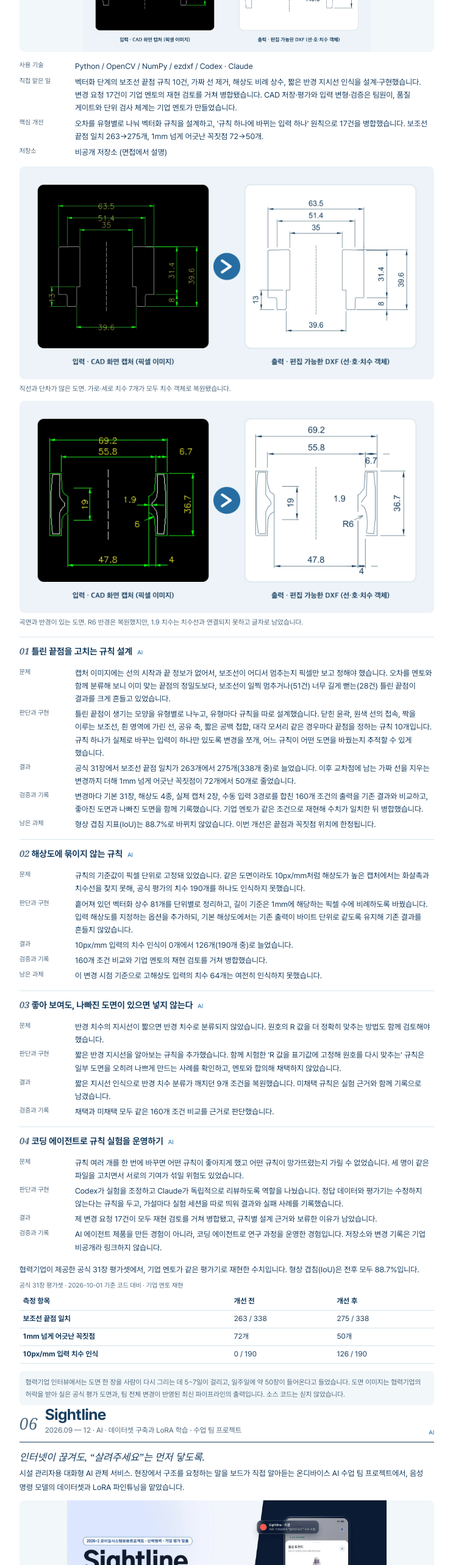
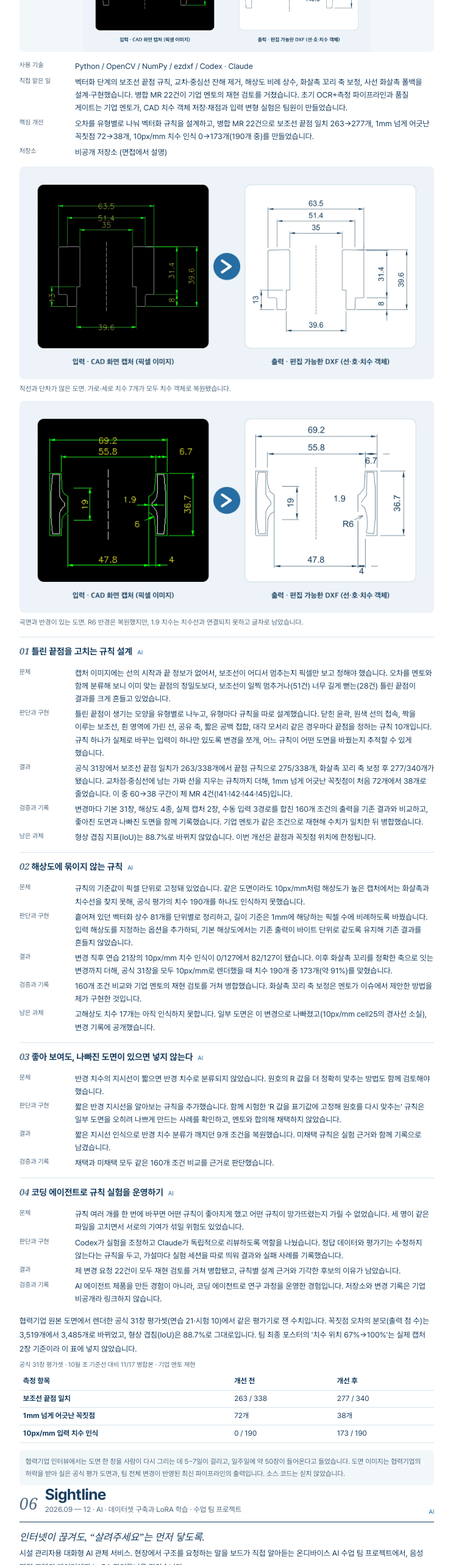
Before and after one commit to wantkdd/portfolio, a Next.js app: page /print in a window 1280 px wide. Shown: the part 8659-11225 px from the top of the page at 61% size, without its empty margins (268-1011 px from the left). Built offline with nearby package versions, Linux system fonts and the light colour scheme.

Commit message:
Update 2D Image To CAD to the final merged results: 22 MRs, ext 277/340, >1mm vertices 38, 10px/mm 173/190

```diff
--- a/src/data/portfolio.ts
+++ b/src/data/portfolio.ts
@@ -489,9 +489,9 @@ export const projects: Project[] = [
       "협력기업 평가 도면의 CAD 화면 캡처 입력과, 파이프라인이 만든 편집 가능한 DXF 출력 비교. 치수 67.8·57.6·51.6·35.1·R6.5가 치수 객체로 복원됨",
     accent: "#eef3f7",
     highlight:
-      "오차를 유형별로 나눠 벡터화 규칙을 설계하고, '규칙 하나에 바뀌는 입력 하나' 원칙으로 17건을 병합했습니다. 보조선 끝점 일치 263→275개, 1mm 넘게 어긋난 꼭짓점 72→50개.",
+      "오차를 유형별로 나눠 벡터화 규칙을 설계하고, 병합 MR 22건으로 보조선 끝점 일치 263→277개, 1mm 넘게 어긋난 꼭짓점 72→38개, 10px/mm 치수 인식 0→173개(190개 중)를 만들었습니다.",
     scope:
-      "벡터화 단계의 보조선 끝점 규칙 10건, 가짜 선 제거, 해상도 비례 상수, 짧은 반경 지시선 인식을 설계·구현했습니다. 변경 요청 17건이 기업 멘토의 재현 검토를 거쳐 병합됐습니다. CAD 저장·평가와 입력 변형·검증은 팀원이, 품질 게이트와 단위 검사 체계는 기업 멘토가 만들었습니다.",
+      "벡터화 단계의 보조선 끝점 규칙, 교차·중심선 잔해 제거, 해상도 비례 상수, 화살촉 꼬리 축 보정, 사선 화살촉 폴백을 설계·구현했습니다. 병합 MR 22건이 기업 멘토의 재현 검토를 거쳤습니다. 초기 OCR+측정 파이프라인과 품질 게이트는 기업 멘토가, CAD 치수 객체 저장·채점과 입력 변형 실험은 팀원이 만들었습니다.",
     repository: { visibility: "private" },
     figures: [
       {
@@ -516,7 +516,7 @@ export const projects: Project[] = [
         solution:
           "틀린 끝점이 생기는 모양을 유형별로 나누고, 유형마다 규칙을 따로 설계했습니다. 닫힌 윤곽, 원색 선의 접속, 짝을 이루는 보조선, 흰 영역에 가린 선, 공유 축, 짧은 공백 접합, 대각 모서리 같은 경우마다 끝점을 정하는 규칙 10개입니다. 규칙 하나가 실제로 바꾸는 입력이 하나만 있도록 변경을 쪼개, 어느 규칙이 어떤 도면을 바꿨는지 추적할 수 있게 했습니다.",
         result:
-          "공식 31장에서 보조선 끝점 일치가 263개에서 275개(338개 중)로 늘었습니다. 이후 교차점에 남는 가짜 선을 지우는 변경까지 더해 1mm 넘게 어긋난 꼭짓점이 72개에서 50개로 줄었습니다.",
+          "공식 31장에서 보조선 끝점 일치가 263/338개에서 끝점 규칙으로 275/338개, 화살촉 꼬리 축 보정 후 277/340개가 됐습니다. 교차점·중심선에 남는 가짜 선을 지우는 규칙까지 더해, 1mm 넘게 어긋난 꼭짓점이 처음 72개에서 38개로 줄었습니다. 이 중 60→38 구간이 제 MR 4건(!41·!42·!44·!45)입니다.",
         verification:
           "변경마다 기본 31장, 해상도 4종, 실제 캡처 2장, 수동 입력 3경로를 합친 160개 조건의 출력을 기존 결과와 비교하고, 좋아진 도면과 나빠진 도면을 함께 기록했습니다. 기업 멘토가 같은 조건으로 재현해 수치가 일치한 뒤 병합했습니다.",
         limitation:
@@ -530,11 +530,11 @@ export const projects: Project[] = [
         solution:
           "흩어져 있던 벡터화 상수 81개를 단위별로 정리하고, 길이 기준은 1mm에 해당하는 픽셀 수에 비례하도록 바꿨습니다. 입력 해상도를 지정하는 옵션을 추가하되, 기본 해상도에서는 기존 출력이 바이트 단위로 같도록 유지해 기존 결과를 흔들지 않았습니다.",
         result:
-          "10px/mm 입력의 치수 인식이 0개에서 126개(190개 중)로 늘었습니다.",
+          "변경 직후 연습 21장의 10px/mm 치수 인식이 0/127에서 82/127이 됐습니다. 이후 화살촉 꼬리를 정확한 축으로 잇는 변경까지 더해, 공식 31장을 모두 10px/mm로 렌더했을 때 치수 190개 중 173개(약 91%)를 맞혔습니다.",
         verification:
-          "160개 조건 비교와 기업 멘토의 재현 검토를 거쳐 병합했습니다.",
+          "160개 조건 비교와 기업 멘토의 재현 검토를 거쳐 병합했습니다. 화살촉 꼬리 축 보정은 멘토가 이슈에서 제안한 방법을 제가 구현한 것입니다.",
         limitation:
-          "이 변경 시점 기준으로 고해상도 입력의 치수 64개는 여전히 인식하지 못했습니다.",
+          "고해상도 치수 17개는 아직 인식하지 못합니다. 일부 도면은 이 변경으로 나빠졌고(10px/mm cell25의 경사선 소실), 변경 기록에 공개했습니다.",
       },
       {
         title: "좋아 보여도, 나빠진 도면이 있으면 넣지 않는다",
@@ -556,22 +556,22 @@ export const projects: Project[] = [
         solution:
           "Codex가 실험을 조정하고 Claude가 독립적으로 리뷰하도록 역할을 나눴습니다. 정답 데이터와 평가기는 수정하지 않는다는 규칙을 두고, 가설마다 실험 세션을 따로 띄워 결과와 실패 사례를 기록했습니다.",
         result:
-          "제 변경 요청 17건이 모두 재현 검토를 거쳐 병합됐고, 규칙별 설계 근거와 보류한 이유가 남았습니다.",
+          "제 변경 요청 22건이 모두 재현 검토를 거쳐 병합됐고, 규칙별 설계 근거와 기각한 후보의 이유가 남았습니다.",
         verification:
           "AI 에이전트 제품을 만든 경험이 아니라, 코딩 에이전트로 연구 과정을 운영한 경험입니다. 저장소와 변경 기록은 기업 비공개라 링크하지 않습니다.",
       },
     ],
     benchmark: {
       context:
-        "협력기업이 제공한 공식 31장 평가셋에서, 기업 멘토가 같은 평가기로 재현한 수치입니다. 형상 겹침(IoU)은 전후 모두 88.7%입니다.",
-      caption: "공식 31장 평가셋 · 2026-10-01 기준 코드 대비 · 기업 멘토 재현",
+        "협력기업 원본 도면에서 렌더한 공식 31장 평가셋(연습 21·시험 10)에서 같은 평가기로 잰 수치입니다. 꼭짓점 오차의 분모(출력 점 수)는 3,519개에서 3,485개로 바뀌었고, 형상 겹침(IoU)은 88.7%로 그대로입니다. 팀 최종 포스터의 '치수 위치 67%→100%'는 실제 캡처 2장 기준이라 이 표에 넣지 않았습니다.",
+      caption: "공식 31장 평가셋 · 10월 초 기준선 대비 11/17 병합본 · 기업 멘토 재현",
       metrics: [
-        { label: "보조선 끝점 일치", before: "263 / 338", after: "275 / 338" },
-        { label: "1mm 넘게 어긋난 꼭짓점", before: "72개", after: "50개" },
+        { label: "보조선 끝점 일치", before: "263 / 338", after: "277 / 340" },
+        { label: "1mm 넘게 어긋난 꼭짓점", before: "72개", after: "38개" },
         {
           label: "10px/mm 입력 치수 인식",
           before: "0 / 190",
-          after: "126 / 190",
+          after: "173 / 190",
         },
       ],
     },
```
Also changed, not shown: 2 other files (tests, documents, lock files or other folders).
